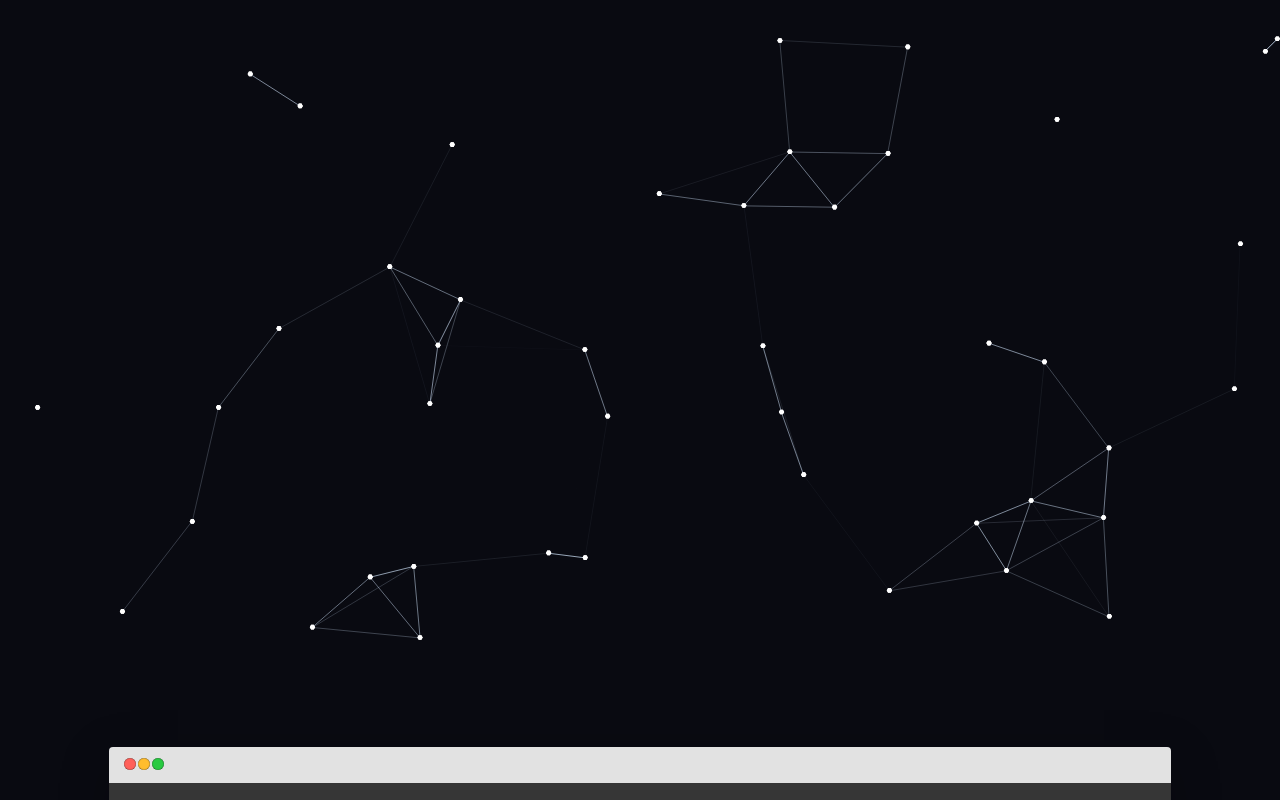
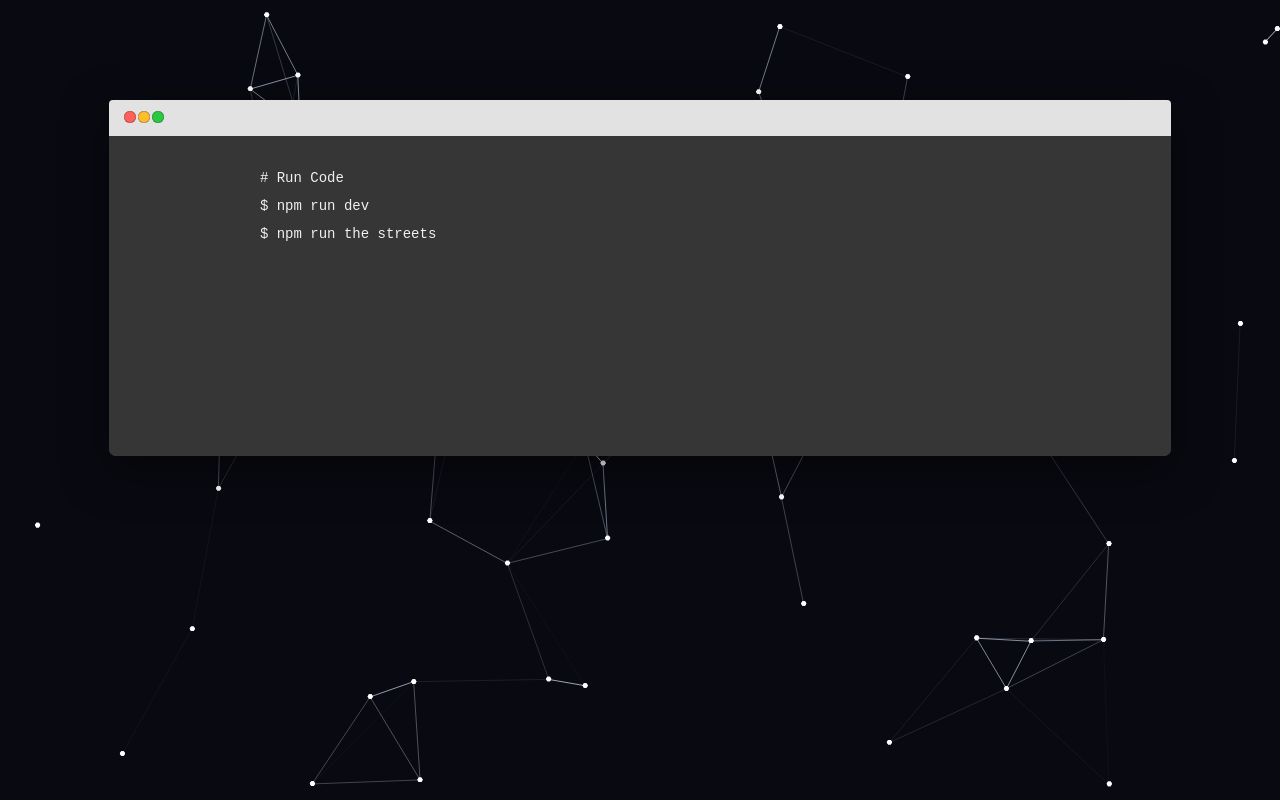
Before and after one commit to ShivanshVij/shivanshvij.com, a Vue app: page / in a window 1280 px wide. Shown: the top 800 px of the page. Built offline with nearby package versions, Linux system fonts and the light colour scheme.

Commit message:
Fixing the background and spacing of terminal

```diff
--- a/src/App.vue
+++ b/src/App.vue
@@ -1,8 +1,5 @@
 <template>
   <div id="app">
-    <!-- <div id="nav">
-      <router-link to="/">Home</router-link>
-    </div> -->
     <router-view/>
   </div>
 </template>
@@ -14,25 +11,24 @@ export default {
 </script>
 
 <style>
+
   #app {
    font-family: 'Avenir', Helvetica, Arial, sans-serif;
     -webkit-font-smoothing: antialiased;
     -moz-osx-font-smoothing: grayscale;
     text-align: center;
     background-color: #090a11;
-  height: 100%;
-  width: 100%;
-}
-#particles-js {
-  width: 100%;
-  height: 100%;
-  background: #090a11;
-  z-index: 0;
+    position: absolute;
+    top: 0;
+    bottom: 0;
+    left: 0;
+    right: 0;
+    z-index: -3;
   }
 
   body, html {
     overflow-x: hidden;
-  overflow-y: auto;
+    overflow-y: hidden;
   }
 
 </style>
--- a/src/views/Home.vue
+++ b/src/views/Home.vue
@@ -1,7 +1,8 @@
 <template>
+
   <div class="home">
-    <div id='particles-js'></div>
-    <div class="columns is-mobile">
+    <div id='particles-js' class="particle-background"></div>
+    <div class="columns is-mobile" style="z-index: 10000;">
       <div class="column is-1"></div>
       <div class="column">
         <section>
@@ -14,8 +15,8 @@
               </ul>
             </div>
             <div class="terminal-body">
-              <pre class="has-background-dark" style="">
-                <code class="langauge-bash">
+              <pre class="has-background-dark">
+                <code class="terminal-code">
                   # Run Code
                   $ npm run dev
                   $ npm run the streets
@@ -28,8 +29,8 @@
       <div class="column is-1"></div>
     </div>
   </div>
+
 </template>
-
 
 <script>
 
@@ -165,27 +166,35 @@ export default {
     }
   }
 }
+
 </script>
 
 <style scoped>
+
   .home {
-  height: 100%;
-  width: 100%;
+    height: auto;
+    width: auto;
+    z-index: -2;
   }
 
-section {
+  .column section {
     margin-top: 100px;
   }
 
-#particle-js{
-  display: static;
+  .particle-background {
+    position: absolute;
+    top: 0;
+    left: 0;
+    right: 0;
+    height: 99%;
     z-index: -1;
   }
 
   .terminal {
+    z-index: 0;
     display: block;
-  border-radius: 0.27 rem;
-  box-shadow: rgba(0, 0, 0, 0.25) 0px 14px 45px;
+    border-radius: 0.5rem;
+    box-shadow: rgba(0, 0, 0, 0.5) 0 14px 45px;
     width: 100%;
     margin: 0;
   }
@@ -197,6 +206,7 @@ section {
     width: 100%;
     text-align: left;
   }
+
   .terminal-header ul, .terminal-header li {
     display: inline-block;
   }
@@ -225,12 +235,13 @@ section {
 
   .terminal-body {
     background: #333;
-  border-bottom-left-radius: 4px;
-  border-bottom-right-radius: 4px;
+    border-bottom-left-radius: 7px;
+    border-bottom-right-radius: 7px;
+    height: 20rem;
     width: 100%;
+
   }
   .terminal-body pre {
-  margin: 0 -50px;
     line-height: 2;
     text-align: left;
     white-space: pre;
@@ -241,9 +252,16 @@ section {
       -o-tab-size: 4;
          tab-size: 4;
     color: #f0f0f0;
+    height: 20rem;
     width: 100%;
     margin: 0;
     padding: 0;
+    border-bottom-left-radius: 7px;
+    border-bottom-right-radius: 7px;
+  }
+
+  .terminal-code{
+
   }
 
 </style>
```
Also changed, not shown: 1 other file (tests, documents, lock files or other folders). Lines whose indentation alone changed are shown as unchanged.
